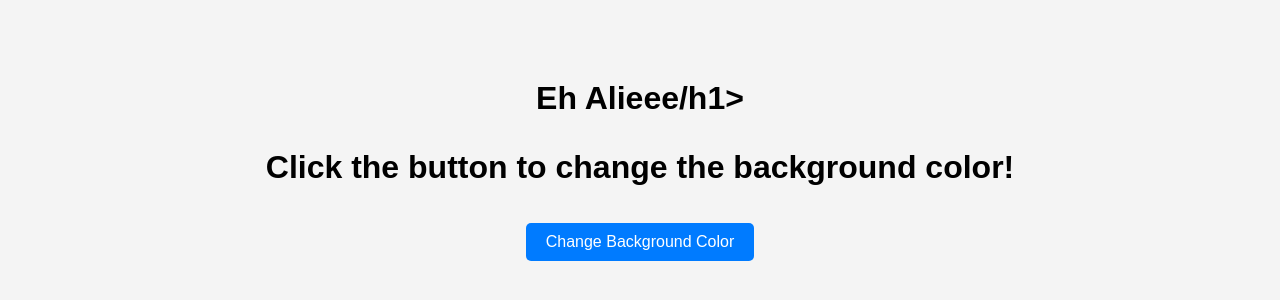
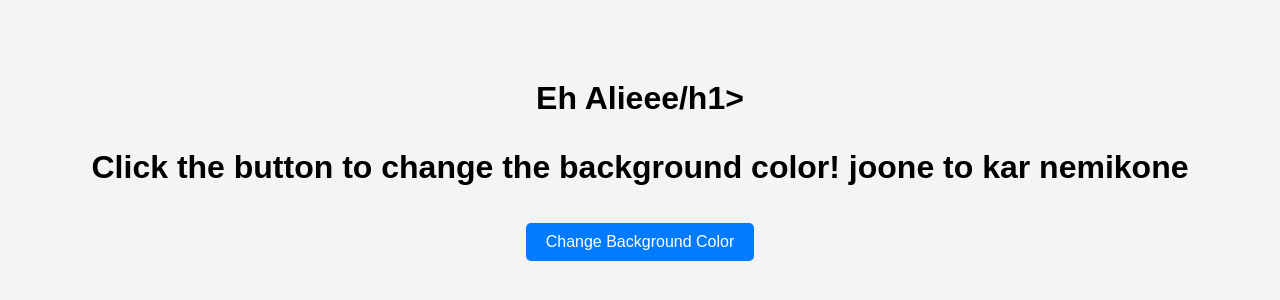
Before and after one commit to kheilihamalieh/bekhoda, a plain HTML site: page index.html in a window 1280 px wide. Shown: the part 230-530 px from the top of the page. Drawn offline with Linux system fonts and the light colour scheme.

Commit message:
Update index.html

```diff
--- a/index.html
+++ b/index.html
@@ -9,7 +9,7 @@
 <body>
     <div class="container">
         <h1>Eh Alieee/h1>
-        <p>Click the button to change the background color!</p>
+        <p>Click the button to change the background color! joone to kar nemikone</p>
         <button onclick="changeColor()">Change Background Color</button>
     </div>
     <script src="script.js"></script>
```
